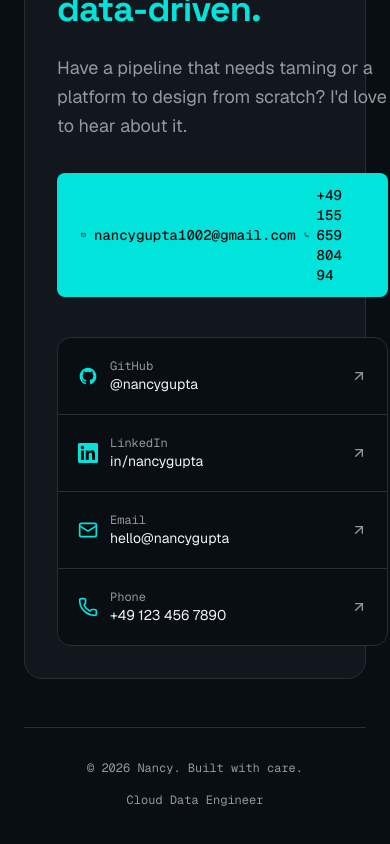
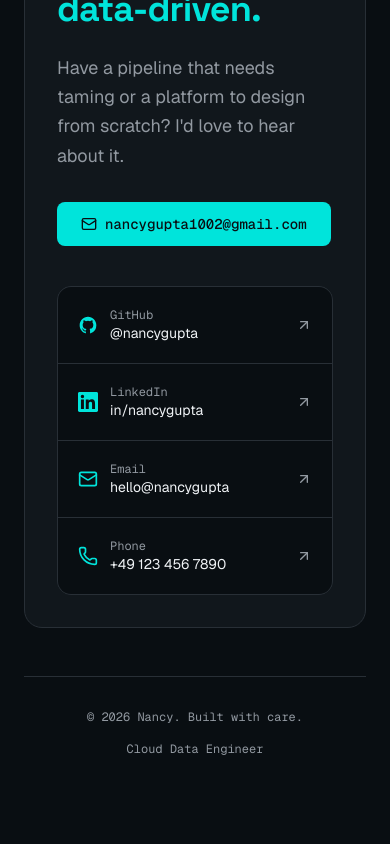
Before and after one commit to nancydhusar/portfolio-website, a Next.js app: page / in a window 390 px wide. Shown: the part 6264-7108 px from the top of the page. Built offline with nearby package versions, Linux system fonts and the light colour scheme.

Commit message:
To add phone number

```diff
--- a/components/contact-section.tsx
+++ b/components/contact-section.tsx
@@ -26,8 +26,6 @@ export function ContactSection() {
                 <Mail className="size-4" />
                 nancygupta1002@gmail.com
 
-                <Phone className="size-4" />
-                +49 155 659 804 94
               </a>
             </div>
 
```
